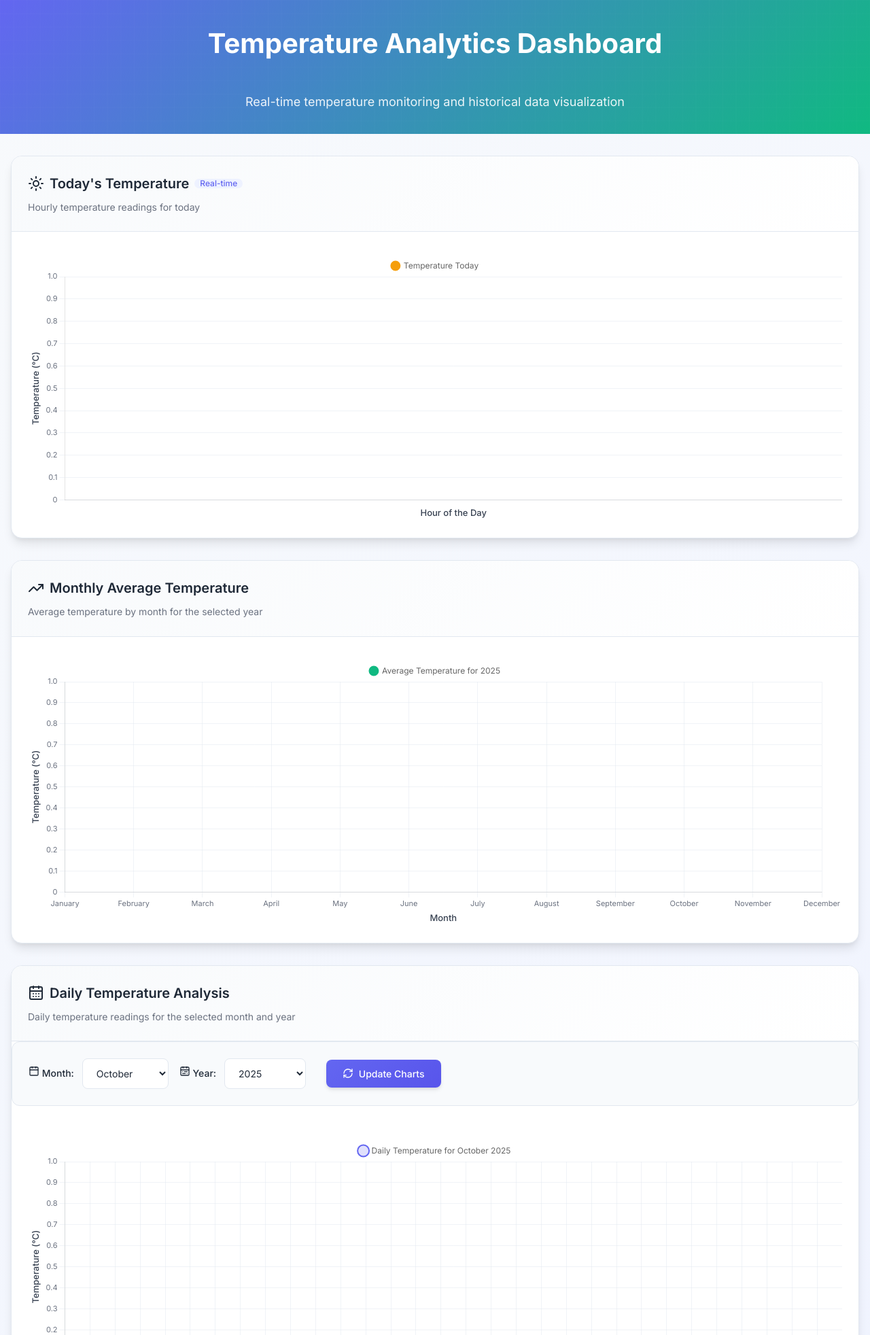
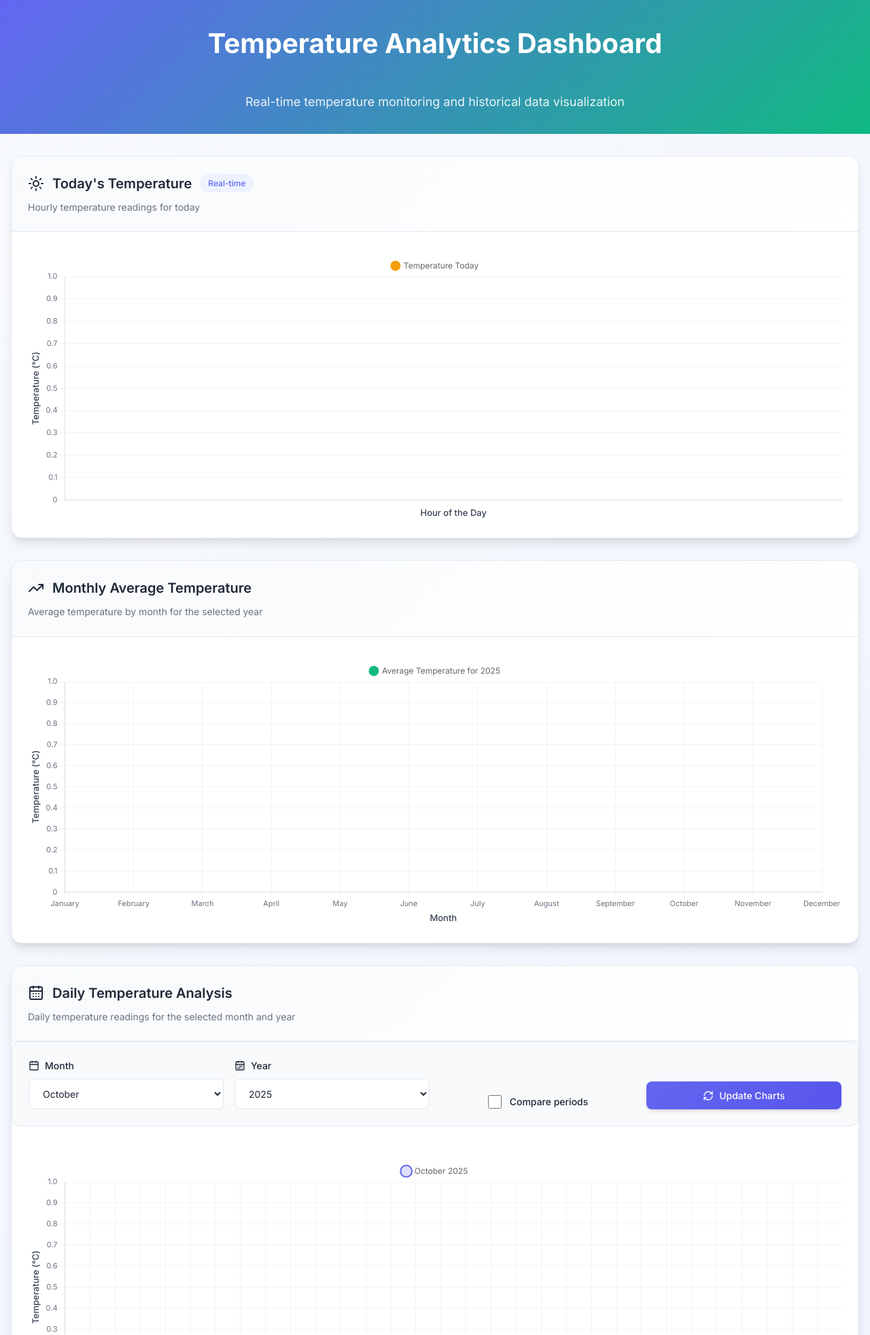
Before and after one commit to 0ri0nRo/SmartHouse, a Flask app: page /temp in a window 1280 px wide. Shown: the top 1964 px of the page at 68% size. Run offline with Flask 3, Linux system fonts and the light colour scheme; data that the repository does not hold is empty; some libraries are stand-ins or nearby versions.

Commit message:
feat: Add comparison controls for temperature data with month and year selection

```diff
--- a/src/templates/temperature.html
+++ b/src/templates/temperature.html
@@ -188,7 +113,6 @@
             border: 1px solid var(--border-color);
             overflow: hidden;
             transition: all 0.3s cubic-bezier(0.4, 0, 0.2, 1);
-            position: relative;
         }
 
         .chart-card:hover {
@@ -200,7 +124,6 @@
             padding: 1.5rem 1.5rem 0 1.5rem;
             border-bottom: 1px solid var(--border-color);
             background: linear-gradient(135deg, var(--bg-secondary) 0%, var(--bg-primary) 100%);
-            position: relative;
         }
 
         .chart-title {
@@ -228,28 +151,36 @@
         }
 
         .controls {
-            display: flex;
-            flex-wrap: wrap;
-            align-items: center;
+            display: grid;
+            grid-template-columns: repeat(auto-fit, minmax(200px, 1fr));
             gap: 1rem;
+            align-items: end;
         }
 
         .control-group {
             display: flex;
+            flex-direction: column;
+            gap: 0.5rem;
+        }
+
+        .control-group.checkbox-group {
+            flex-direction: row;
             align-items: center;
+            justify-content: center;
             gap: 0.75rem;
-            min-width: 200px;
         }
 
         .controls label {
             font-size: 0.875rem;
             font-weight: 500;
             color: var(--text-primary);
-            white-space: nowrap;
+            display: flex;
+            align-items: center;
+            gap: 0.5rem;
         }
 
         .controls select,
-        .controls input {
+        .controls input[type="datetime-local"] {
             padding: 0.75rem 1rem;
             font-size: 0.875rem;
             border: 1px solid var(--border-color);
@@ -257,8 +188,15 @@
             background-color: var(--bg-primary);
             color: var(--text-primary);
             transition: all 0.2s ease;
-            min-width: 120px;
             font-family: inherit;
+            width: 100%;
+        }
+
+        .controls input[type="checkbox"] {
+            width: 20px;
+            height: 20px;
+            cursor: pointer;
+            accent-color: var(--primary-color);
         }
 
         .controls select:focus,
@@ -305,6 +243,7 @@
             background: linear-gradient(135deg, var(--primary-color), var(--primary-hover));
             color: white;
             box-shadow: var(--shadow-md);
+            width: 100%;
         }
 
         .btn-primary:hover {
@@ -346,24 +280,16 @@
             100% { transform: rotate(360deg); }
         }
 
-        .chart-title {
-            display: flex;
-            align-items: center;  /* allinea verticalmente tutti gli elementi sulla stessa linea */
-            gap: 8px;             /* spazio tra icona, testo e badge */
-            }
-
-            .chart-title .badge {
+        .badge {
             display: inline-flex;
             align-items: center;
-            justify-content: center;
-            padding: 0 8px;
-            height: 1.2em;       /* puoi aggiustare qui l’altezza */
-            line-height: 1.2em;
+            padding: 0.25rem 0.75rem;
+            font-size: 0.75rem;
+            font-weight: 500;
             border-radius: 9999px;
-            white-space: nowrap;
-            font-size: 0.75rem;
-            }
-
+            background: var(--primary-light);
+            color: var(--primary-color);
+        }
 
         .error-message {
             display: none;
@@ -376,38 +302,10 @@
             text-align: center;
         }
 
-        .grid-2 {
-            display: grid;
-            grid-template-columns: repeat(auto-fit, minmax(600px, 1fr));
-            gap: 2rem;
-        }
-
-        .badge {
-            display: inline-flex;
-            align-items: center;
-            padding: 0.25rem 0.75rem;
-            font-size: 0.75rem;
-            font-weight: 500;
-            border-radius: 9999px;
-            background: var(--primary-light);
-            color: var(--primary-color);
-        }
-
         /* Responsive Design */
         @media (max-width: 1024px) {
-            .grid-2 {
-                grid-template-columns: 1fr;
-            }
-
             .controls {
-                flex-direction: column;
-                align-items: stretch;
-            }
-
-            .control-group {
-                min-width: auto;
-                flex-direction: column;
-                align-items: stretch;
+                grid-template-columns: 1fr 1fr;
             }
         }
 
@@ -558,11 +413,11 @@
                 </div>
 
                 <div class="controls-section">
-                    <div class="controls">
+                    <div class="controls" id="dailyControls">
                         <div class="control-group">
                             <label for="monthSelector">
                                 <i data-lucide="calendar" style="width: 16px; height: 16px;"></i>
-                                Month:
+                                Month
                             </label>
                             <select id="monthSelector">
                                 <option value="1">January</option>
@@ -583,11 +438,45 @@
                         <div class="control-group">
                             <label for="yearSelector">
                                 <i data-lucide="calendar-range" style="width: 16px; height: 16px;"></i>
-                                Year:
+                                Year
                             </label>
-                            <select id="yearSelector">
-                                <!-- Years will be dynamically generated by JavaScript -->
+                            <select id="yearSelector"></select>
+                        </div>
+
+                        <div class="control-group checkbox-group">
+                            <input type="checkbox" id="compareCheckbox">
+                            <label for="compareCheckbox" style="cursor: pointer; user-select: none;">
+                                Compare periods
+                            </label>
+                        </div>
+
+                        <div class="control-group" id="compareMonthGroup" style="display: none;">
+                            <label for="compareMonthSelector">
+                                <i data-lucide="calendar" style="width: 16px; height: 16px;"></i>
+                                Compare Month
+                            </label>
+                            <select id="compareMonthSelector">
+                                <option value="1">January</option>
+                                <option value="2">February</option>
+                                <option value="3">March</option>
+                                <option value="4">April</option>
+                                <option value="5">May</option>
+                                <option value="6">June</option>
+                                <option value="7">July</option>
+                                <option value="8">August</option>
+                                <option value="9">September</option>
+                                <option value="10">October</option>
+                                <option value="11">November</option>
+                                <option value="12">December</option>
                             </select>
+                        </div>
+
+                        <div class="control-group" id="compareYearGroup" style="display: none;">
+                            <label for="compareYearSelector">
+                                <i data-lucide="calendar-range" style="width: 16px; height: 16px;"></i>
+                                Compare Year
+                            </label>
+                            <select id="compareYearSelector"></select>
                         </div>
 
                         <button id="updateChartsButton" class="btn btn-primary">
@@ -682,7 +570,6 @@
                 return response.json();
             } catch (error) {
                 console.error('Error fetching daily temperature data:', error);
-                showError('Failed to fetch daily temperature data');
                 return {};
             } finally {
                 hideSpinner('dailySpinner');
@@ -697,7 +584,6 @@
                 return response.json();
             } catch (error) {
                 console.error('Error fetching monthly average temperature data:', error);
-                showError('Failed to fetch monthly average temperature data');
                 return {};
             } finally {
                 hideSpinner('monthlySpinner');
@@ -712,7 +598,6 @@
                 return response.json();
             } catch (error) {
                 console.error('Error fetching today temperature data:', error);
-                showError('Failed to fetch today\'s temperature data');
                 return {};
             } finally {
                 hideSpinner('todaySpinner');
@@ -807,13 +691,36 @@
             }
         };
 
-        async function renderDailyTemperatureChart(month, year) {
+        async function renderDailyTemperatureChart(month, year, compareMonth = null, compareYear = null) {
             try {
                 const data = await fetchDailyTemperatureData(month, year);
-                console.log('Fetched data for daily chart:', data);
-
                 const days = Array.from({ length: 31 }, (_, i) => i + 1);
                 const temperatures = days.map(day => data[day] || null);
+
+                const datasets = [{
+                    label: `${getMonthName(month)} ${year}`,
+                    data: temperatures,
+                    backgroundColor: 'rgba(99, 102, 241, 0.2)',
+                    borderColor: 'rgba(99, 102, 241, 1)',
+                    borderWidth: 2,
+                    borderRadius: 4,
+                    borderSkipped: false,
+                }];
+
+                if (compareMonth !== null && compareYear !== null) {
+                    const compareData = await fetchDailyTemperatureData(compareMonth, compareYear);
+                    const compareTemperatures = days.map(day => compareData[day] || null);
+
+                    datasets.push({
+                        label: `${getMonthName(compareMonth)} ${compareYear}`,
+                        data: compareTemperatures,
+                        backgroundColor: 'rgba(16, 185, 129, 0.2)',
+                        borderColor: 'rgba(16, 185, 129, 1)',
+                        borderWidth: 2,
+                        borderRadius: 4,
+                        borderSkipped: false,
+                    });
+                }
 
                 const ctx = document.getElementById('dailyTemperatureChart').getContext('2d');
                 clearChart(dailyTemperatureChart);
@@ -822,15 +729,7 @@
                     type: 'bar',
                     data: {
                         labels: days.map(day => `${day}`),
-                        datasets: [{
-                            label: `Daily Temperature for ${getMonthName(month)} ${year}`,
-                            data: temperatures,
-                            backgroundColor: 'rgba(99, 102, 241, 0.2)',
-                            borderColor: 'rgba(99, 102, 241, 1)',
-                            borderWidth: 2,
-                            borderRadius: 4,
-                            borderSkipped: false,
-                        }]
+                        datasets: datasets
                     },
                     options: {
                         ...chartDefaults,
@@ -1135,27 +1030,45 @@
         async function initializeYearSelector() {
             const currentYear = new Date().getFullYear();
             const yearSelector = document.getElementById('yearSelector');
+            const compareYearSelector = document.getElementById('compareYearSelector');
 
             for (let year = currentYear - 5; year <= currentYear; year++) {
                 const option = document.createElement('option');
                 option.value = year;
                 option.text = year;
                 yearSelector.add(option);
+
+                const compareOption = document.createElement('option');
+                compareOption.value = year;
+                compareOption.text = year;
+                compareYearSelector.add(compareOption);
             }
             yearSelector.value = currentYear;
+            compareYearSelector.value = currentYear - 1;
         }
 
         async function initializeMonthSelector() {
             const currentMonth = new Date().getMonth() + 1;
             const monthSelector = document.getElementById('monthSelector');
+            const compareMonthSelector = document.getElementById('compareMonthSelector');
+
             monthSelector.value = currentMonth;
+            compareMonthSelector.value = currentMonth;
         }
 
         async function updateCharts() {
             const month = parseInt(document.getElementById('monthSelector').value, 10);
             const year = parseInt(document.getElementById('yearSelector').value, 10);
+            const compareEnabled = document.getElementById('compareCheckbox').checked;
 
-            // Add loading animation to button
+            let compareMonth = null;
+            let compareYear = null;
+
+            if (compareEnabled) {
+                compareMonth = parseInt(document.getElementById('compareMonthSelector').value, 10);
+                compareYear = parseInt(document.getElementById('compareYearSelector').value, 10);
+            }
+
             const updateButton = document.getElementById('updateChartsButton');
             const originalText = updateButton.innerHTML;
             updateButton.innerHTML = '<i data-lucide="loader-2" style="width: 16px; height: 16px; animation: spin 1s linear infinite;"></i> Updating...';
@@ -1164,7 +1077,7 @@
             try {
                 await Promise.all([
                     renderTodayTemperatureChart(),
-                    renderDailyTemperatureChart(month, year),
+                    renderDailyTemperatureChart(month, year, compareMonth, compareYear),
                     renderMonthlyAverageTemperatureChart(year)
                 ]);
             } finally {
@@ -1174,8 +1087,22 @@
             }
         }
 
-        // Enhanced event listeners with better UX
         document.getElementById('updateChartsButton').addEventListener('click', updateCharts);
+
+        document.getElementById('compareCheckbox').addEventListener('change', function() {
+            const compareMonthGroup = document.getElementById('compareMonthGroup');
+            const compareYearGroup = document.getElementById('compareYearGroup');
+
+            if (this.checked) {
+                compareMonthGroup.style.display = 'flex';
+                compareYearGroup.style.display = 'flex';
+            } else {
+                compareMonthGroup.style.display = 'none';
+                compareYearGroup.style.display = 'none';
+            }
+
+            setTimeout(() => lucide.createIcons(), 50);
+        });
 
         document.getElementById('fetchDataButton').addEventListener('click', async () => {
             const startDate = document.getElementById('startDate').value;
@@ -1205,31 +1132,15 @@
             }
         });
 
-        // Add keyboard shortcuts
-        document.addEventListener('keydown', (e) => {
-            if (e.ctrlKey || e.metaKey) {
-                if (e.key === 'u') {
-                    e.preventDefault();
-                    updateCharts();
-                } else if (e.key === 'f') {
-                    e.preventDefault();
-                    document.getElementById('fetchDataButton').click();
-                }
-            }
-        });
-
-        // Initialize the dashboard
         (async function initializeDashboard() {
             try {
                 await initializeYearSelector();
                 await initializeMonthSelector();
 
-                // Add staggered animation to charts
                 setTimeout(() => {
                     updateCharts();
                 }, 300);
 
-                // Initialize icons
                 lucide.createIcons();
 
                 console.log('Dashboard initialized successfully');
@@ -1239,24 +1150,12 @@
             }
         })();
 
-        // Add smooth scrolling for better UX
-        document.querySelectorAll('a[href^="#"]').forEach(anchor => {
-            anchor.addEventListener('click', function (e) {
-                e.preventDefault();
-                document.querySelector(this.getAttribute('href')).scrollIntoView({
-                    behavior: 'smooth'
-                });
-            });
-        });
-
-        // Add resize listener to handle responsive charts
         window.addEventListener('resize', debounce(() => {
             [dailyTemperatureChart, monthlyAverageTemperatureChart, todayTemperatureChart, temperatureChart]
                 .filter(chart => chart)
                 .forEach(chart => chart.resize());
         }, 250));
 
-        // Debounce utility function
         function debounce(func, wait) {
             let timeout;
             return function executedFunction(...args) {
```
Also changed, not shown: other parts of src/templates/temperature.html (+8 -137 lines).
